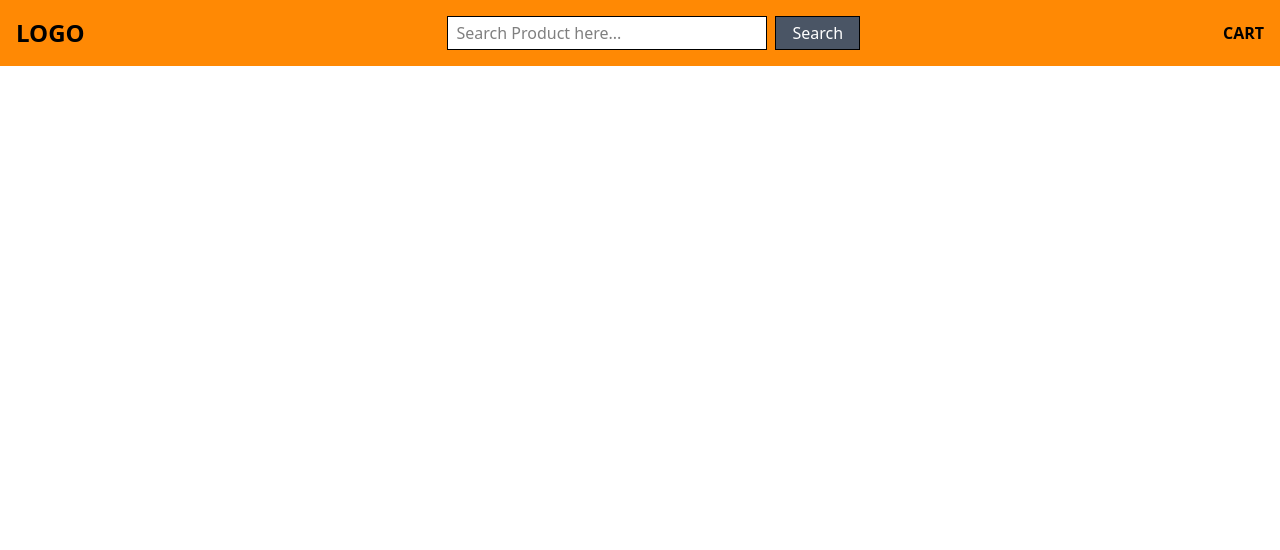
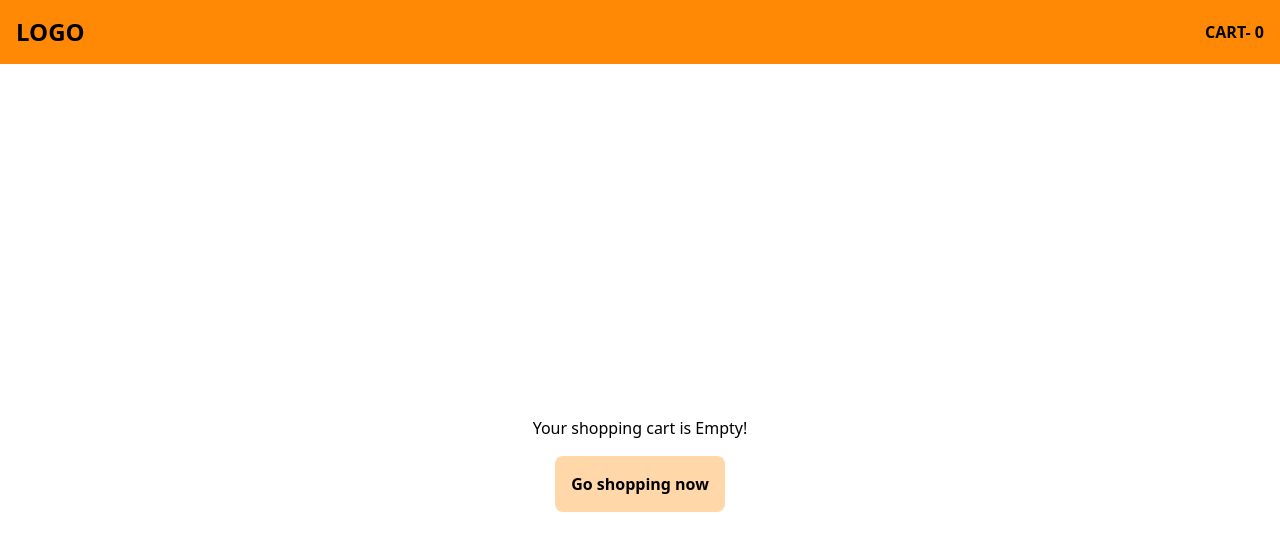
Before and after one commit to BCYogesh/E-Commerce, a React (Vite) app: page /cart in a window 1280 px wide. Before the commit this address had no page. Shown: the top 550 px of the page. Built offline with nearby package versions, Linux system fonts and the light colour scheme.

Commit message:
Developed cart page

```diff
--- a/index.html
+++ b/index.html
@@ -8,7 +8,7 @@
     <title>e-commerce</title>
   </head>
   <body>
-    <div id="root"></div>
+    <div id="root" class="bg-gray-200"></div>
     <script type="module" src="/src/main.jsx"></script>
   </body>
 </html>
--- a/package.json
+++ b/package.json
@@ -14,6 +14,7 @@
     "react": "^19.2.0",
     "react-dom": "^19.2.0",
     "react-router-dom": "^7.11.0",
+    "react-toastify": "^11.0.5",
     "tailwindcss": "^4.1.18"
   },
   "devDependencies": {
--- a/src/App.jsx
+++ b/src/App.jsx
@@ -4,28 +4,48 @@ import Home from "./pages/Home";
 import ProductDetail from "./pages/ProductDetail";
 import { useState } from "react";
 import Navbar from "./components/Navbar";
+import { CartContext } from "./context/CartContext";
+import { SearchContext } from "./context/SearchContext";
+import Cart from "./pages/Cart";
+import { ToastContainer } from "react-toastify";
 
 function App() {
   const [searchProduct, setSearchProduct] = useState("");
   const [searchQuery, setSearchQuery] = useState("");
 
+  const [cartItems, setCartItems] = useState(() => {
+    const storedCart = localStorage.getItem("cartItems");
+    if (!storedCart) return [];
+    try {
+      const parsed = JSON.parse(storedCart);
+      return Array.isArray(parsed) ? parsed : [];
+    } catch (err) {
+      return [];
+    }
+  });
+
   const handleSearch = function () {
     setSearchQuery(searchProduct);
   };
+
+  const cartCount = cartItems.length ?? 0;
+
   return (
-    <div>
-      <BrowserRouter>
-        <Navbar
-          searchProduct={searchProduct}
-          setSearchProduct={setSearchProduct}
-          handleSearch={handleSearch}
-        />
-        <Routes>
-          <Route path="/" element={<Home searchQuery={searchQuery} />} />
-          <Route path="/product/:id" element={<ProductDetail />} />
-        </Routes>
-      </BrowserRouter>
-    </div>
+    <CartContext.Provider value={{ cartItems, setCartItems, cartCount }}>
+      <SearchContext.Provider
+        value={{ searchProduct, setSearchProduct, handleSearch, searchQuery }}
+      >
+        <BrowserRouter>
+          <Navbar />
+          <ToastContainer position="top-right" autoClose={2000} />
+          <Routes>
+            <Route path="/" element={<Home />} />
+            <Route path="/product/:id" element={<ProductDetail />} />
+            <Route path="/cart" element={<Cart />} />
+          </Routes>
+        </BrowserRouter>
+      </SearchContext.Provider>
+    </CartContext.Provider>
   );
 }
 
--- a/src/components/Navbar.jsx
+++ b/src/components/Navbar.jsx
@@ -1,12 +1,27 @@
-import { Link } from "react-router-dom";
+import { useContext, useEffect } from "react";
+import { Link, useLocation } from "react-router-dom";
+import { CartContext } from "../context/CartContext";
+import { SearchContext } from "../context/SearchContext";
 
-const Navbar = ({ searchProduct, setSearchProduct, handleSearch }) => {
+const Navbar = () => {
+  const { cartItems, cartCount } = useContext(CartContext);
+  const { searchProduct, setSearchProduct, handleSearch } =
+    useContext(SearchContext);
+  const location = useLocation();
+
+  const searchBar = location.pathname === "/";
+
+  useEffect(() => {
+    localStorage.setItem("cartItems", JSON.stringify(cartItems));
+  }, [cartItems]);
+
   return (
     <nav className="bg-orange-400 p-4 sticky top-0 z-10">
       <div className="flex justify-between items-center">
         <h2 className="font-bold text-2xl cursor-pointer">
           <Link to="/">LOGO</Link>
         </h2>
+        {searchBar && (
           <div>
             <input
               type="text"
@@ -22,7 +37,10 @@ const Navbar = ({ searchProduct, setSearchProduct, handleSearch }) => {
               Search
             </button>
           </div>
-        <h2 className="font-bold">CART</h2>
+        )}
+        <Link to={"/cart"}>
+          <h2 className="font-bold">CART- {cartCount} </h2>
+        </Link>
       </div>
     </nav>
   );
--- a/src/components/ProductList.jsx
+++ b/src/components/ProductList.jsx
@@ -1,9 +1,11 @@
-import React, { useEffect, useState } from "react";
+import React, { useContext, useEffect, useState } from "react";
 import { BASE_URL } from "../utils/apiURL";
 import Product from "./Product";
+import { SearchContext } from "../context/SearchContext";
 
-const ProductList = ({ searchQuery }) => {
+const ProductList = () => {
   const [products, setProducts] = useState([]);
+  const { searchQuery } = useContext(SearchContext);
   const [filteredProducts, setFilteredProducts] = useState([]);
 
   useEffect(() => {
@@ -34,8 +36,6 @@ const ProductList = ({ searchQuery }) => {
     }
   };
 
-  console.log("Hello");
-
   return (
     <>
       <h1 className="font-medium text-2xl text-center bg-white shadow-lg p-2">
--- /dev/null
+++ b/src/context/CartContext.jsx
@@ -0,0 +1,3 @@
+import { createContext } from "react";
+
+export const CartContext = createContext();
--- /dev/null
+++ b/src/context/SearchContext.jsx
@@ -0,0 +1,3 @@
+import { createContext } from "react";
+
+export const SearchContext = createContext();
--- /dev/null
+++ b/src/pages/Cart.jsx
@@ -0,0 +1,77 @@
+import React, { useContext } from "react";
+import { CartContext } from "../context/CartContext";
+import { Link } from "react-router-dom";
+
+const Cart = () => {
+  const { cartItems, setCartItems, cartCount } = useContext(CartContext);
+
+  const removeCartItem = function (id) {
+    let filterCart = cartItems.filter((item) => item.id !== id);
+    setCartItems(filterCart);
+  };
+
+  let totalPrice = 0;
+  if (cartItems) {
+    cartItems.map((item) => {
+      totalPrice += item.quantity * item.price;
+    });
+  }
+  if (cartItems.length === 0) {
+    return (
+      <div className="bg-white flex justify-center flex-col gap-4 items-center overflow-hidden min-h-screen">
+        <h2>Your shopping cart is Empty!</h2>
+        <Link to={"/"} className="bg-orange-200 p-4 font-semibold rounded-lg">
+          Go shopping now
+        </Link>
+      </div>
+    );
+  }
+
+  return (
+    <div>
+      <ul className="grid grid-cols-6 p-4 font-semibold border-b bg-amber-200 sticky top-16">
+        <li>S.No</li>
+        <li>Product</li>
+        <li>Unit Price</li>
+        <li>Quantity</li>
+        <li>Total Price</li>
+        <li>Actions</li>
+      </ul>
+      {cartItems.map((item, index) => (
+        <ul
+          key={item.id}
+          className="grid grid-cols-6 p-4 border-b items-center"
+        >
+          <li>{index + 1}</li>
+          <li>{item.title}</li>
+          <li>${item.price}</li>
+          <li>{item.quantity}</li>
+          <li className="text-orange-600 font-semibold">
+            ${item.quantity * item.price}
+          </li>
+          <li
+            className="hover:text-orange-600 cursor-pointer"
+            onClick={() => removeCartItem(item.id)}
+          >
+            Delete
+          </li>
+        </ul>
+      ))}
+
+      <div className="flex justify-between p-8">
+        <button
+          onClick={() => setCartItems([])}
+          className="bg-orange-200 p-2 px-4 border cursor-pointer border-black font-semibold rounded-lg"
+        >
+          Clear cart
+        </button>
+        <h3>
+          Total Items {cartCount} :{" "}
+          <span className="text-orange-600 font-semibold">${totalPrice} </span>
+        </h3>
+      </div>
+    </div>
+  );
+};
+
+export default Cart;
--- a/src/pages/Home.jsx
+++ b/src/pages/Home.jsx
@@ -1,11 +1,7 @@
 import ProductList from "../components/ProductList";
 
-const Home = ({ searchQuery }) => {
-  return (
-    <div className="bg-gray-200">
-      <ProductList searchQuery={searchQuery} />
-    </div>
-  );
+const Home = () => {
+  return <ProductList />;
 };
 
 export default Home;
--- a/src/pages/ProductDetail.jsx
+++ b/src/pages/ProductDetail.jsx
@@ -1,10 +1,13 @@
-import { useEffect, useState } from "react";
+import { useContext, useEffect, useState } from "react";
 import { useParams } from "react-router-dom";
+import { CartContext } from "../context/CartContext";
+import { toast } from "react-toastify";
 
 const ProductDetail = () => {
-  let { id } = useParams();
+  const { id } = useParams();
   const [productData, setProductData] = useState([]);
   const [quantity, setQuantity] = useState(1);
+  const { setCartItems } = useContext(CartContext);
   // To fetch product
   useEffect(() => {
     GetSingleProduct();
@@ -35,15 +38,40 @@ const ProductDetail = () => {
       return tempQty;
     });
   };
-  console.log(productData);
+
+  const addToCart = function () {
+    setCartItems((prevItems) => {
+      const existingItem = prevItems.find((item) => item.id === productData.id);
+
+      if (existingItem) {
+        return prevItems.map((item) =>
+          item.id === productData.id ? { ...item, quantity: quantity } : item
+        );
+      }
+      return [
+        ...prevItems,
+        {
+          id: productData.id,
+          quantity: quantity,
+          price: productData.price,
+          title: productData.title,
+          image: productData.images[0],
+        },
+      ];
+    });
+    toast.success("Adding to shopping cart");
+  };
+
   return (
     <div className="min-h-screen flex items-center justify-center">
-      <div className="product-detail flex   px-2 bg-gray-200 h-96 w-[90%] rounded-lg">
-        <img
-          className="h-full w-full object-contain"
-          src={productData?.images ? productData?.images[0] : ""}
-          alt={productData?.title}
-        />
+      <div className="product-detail flex   px-2 bg-white h-96 w-[90%] rounded-lg">
+        {productData?.images && (
+          <img
+            className="h-full w-full object-contain"
+            src={productData?.images[0]}
+            alt={productData?.title}
+          />
+        )}
         <div className="product-detail-r">
           <div className="title pt-8">
             <b>{productData?.title}</b>
@@ -81,7 +109,10 @@ const ProductDetail = () => {
             </button>
           </div>
           <div className="actions flex gap-5 pt-4">
-            <button className="px-4 py-2 bg-orange-300 text-black cursor-pointer">
+            <button
+              className="px-4 py-2 bg-orange-300 text-black cursor-pointer"
+              onClick={addToCart}
+            >
               Add to cart
             </button>
             <button className="px-4 py-2 bg-orange-400 text-black cursor-pointer">
```
Also changed, not shown: 2 other files (tests, documents, lock files or other folders). Lines whose indentation alone changed are shown as unchanged.
